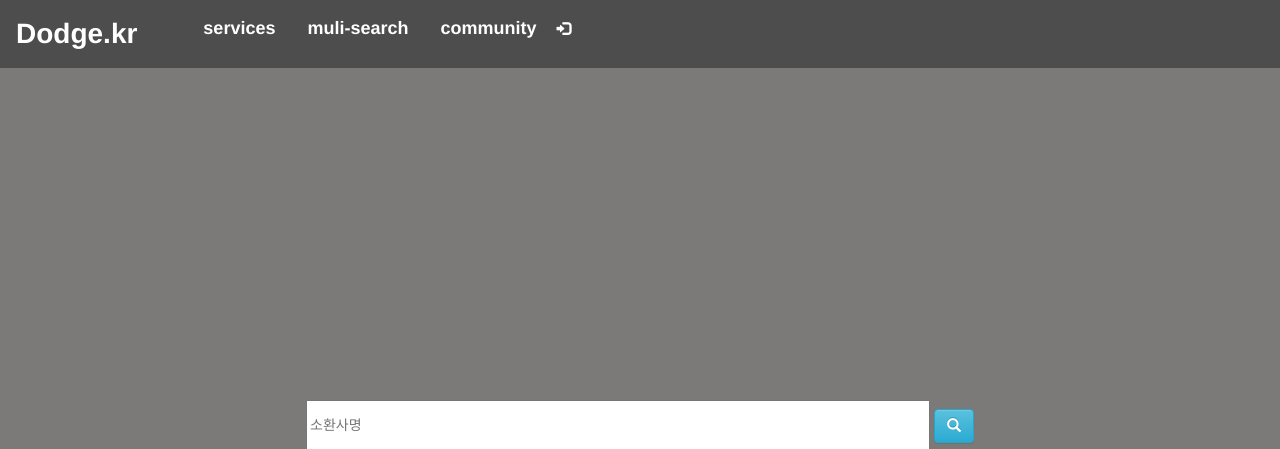
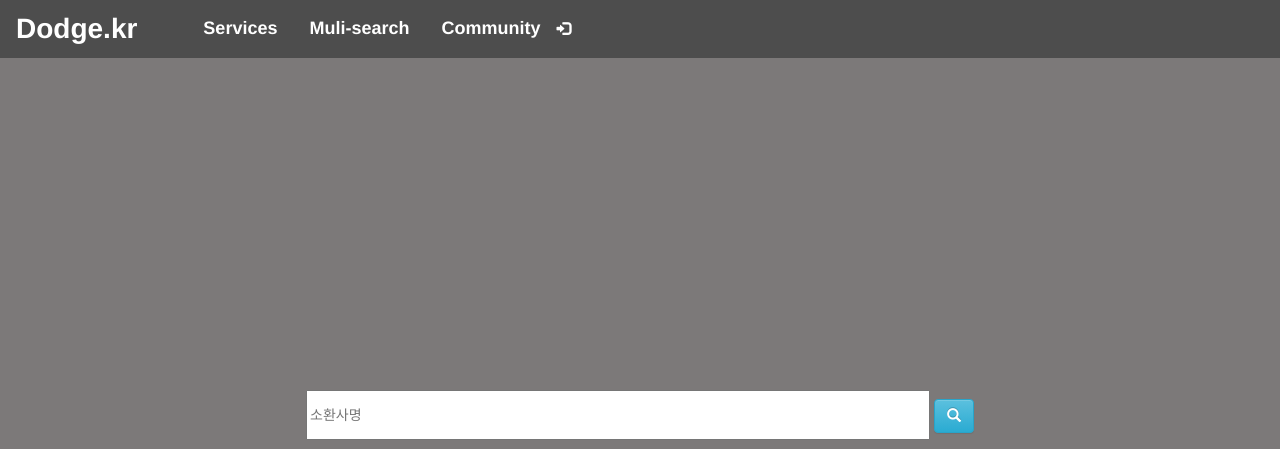
Before and after one commit to kwakchaewon/dodge.kr, a Django app: page / in a window 1280 px wide. Shown: the top 449 px of the page. Run offline with Django 3.2, Linux system fonts and the light colour scheme; some libraries are stand-ins or nearby versions.

Commit message:
Update else

```diff
--- a/communityboardapp/templates/main.html
+++ b/communityboardapp/templates/main.html
@@ -24,17 +24,24 @@
 <nav id="navbar">
     <div class="navbar__logo">Dodge.kr</div>
     <div class="navbar__menu__div">
-        <ul class="navbar__menu">
-            <li class="navbar__menu__items">services</li>
-            <li class="navbar__menu__items">muli-search</li>
-            <li class="navbar__menu__items">community</li>
-        </ul>
+{#        <ul class="navbar__menu">#}
+{#            <li class="navbar__menu__items">Services</li>#}
+{#            <li class="navbar__menu__items">Muli-search</li>#}
+{#            <li class="navbar__menu__items">Community</li>#}
+{#        </ul>#}
+        <div class="navbar__menu">
+            <div class="navbar__menu__items">Services</div>
+            <div class="navbar__menu__items">Muli-search</div>
+            <div class="navbar__menu__items">Community</div>
+        </div>
+    </div>
+        <div class="navbar__logintab">
         {% if user.is_authenticated  %}
             <a class="glyphicon glyphicon-log-out" id="navbar__menu__logout" aria-hidden="true" href="logout">{{ user.username }}</a>
         {% else %}
             <a class="glyphicon glyphicon-log-in" id="navbar__menu__login" aria-hidden="true" href="login"></a>
         {% endif %}
-    </div>
+        </div>
 </nav>
 
 <!--container__1-->
--- a/static/css/main.css
+++ b/static/css/main.css
@@ -132,6 +132,12 @@ p{
     margin: 0 4px;
 }
 
+
+.navbar__logintab{
+float: right;
+}
+
+
 #navbar__menu__login{
     color: var(--color-white);
 }
```
